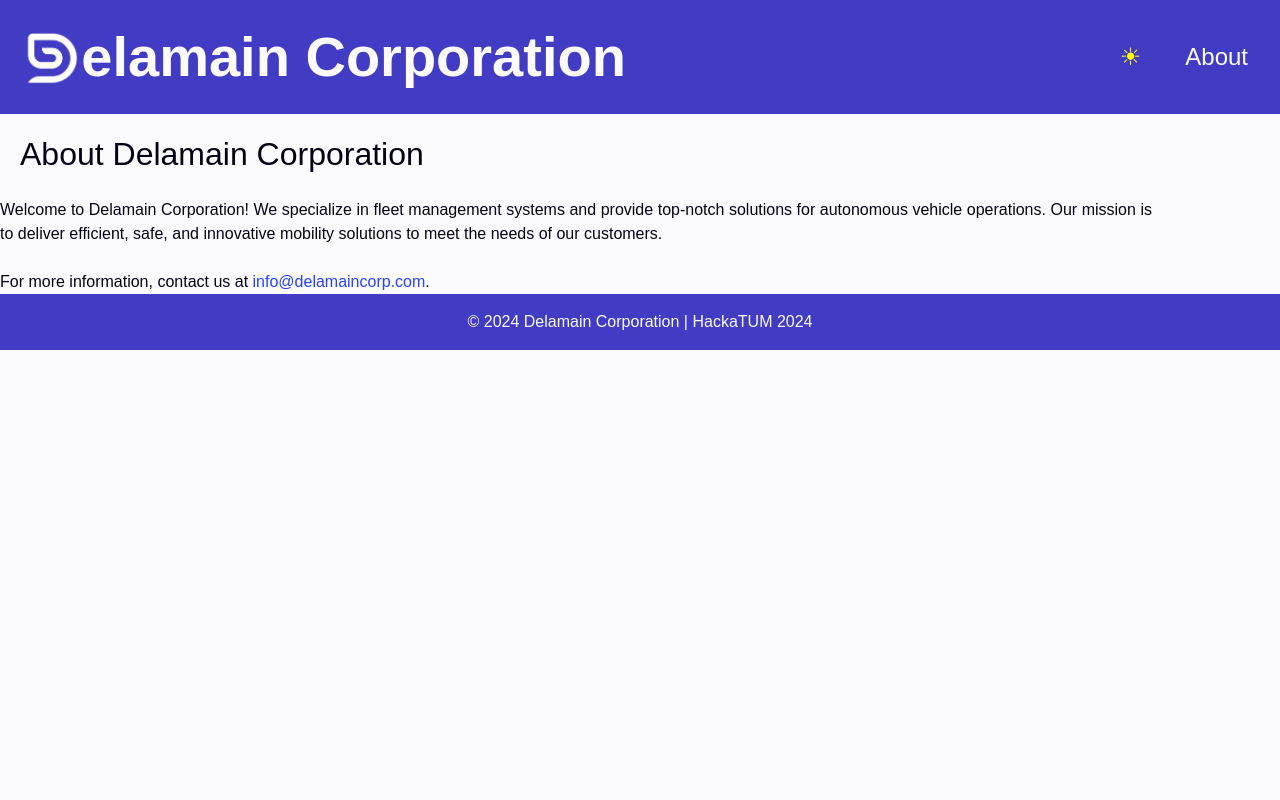
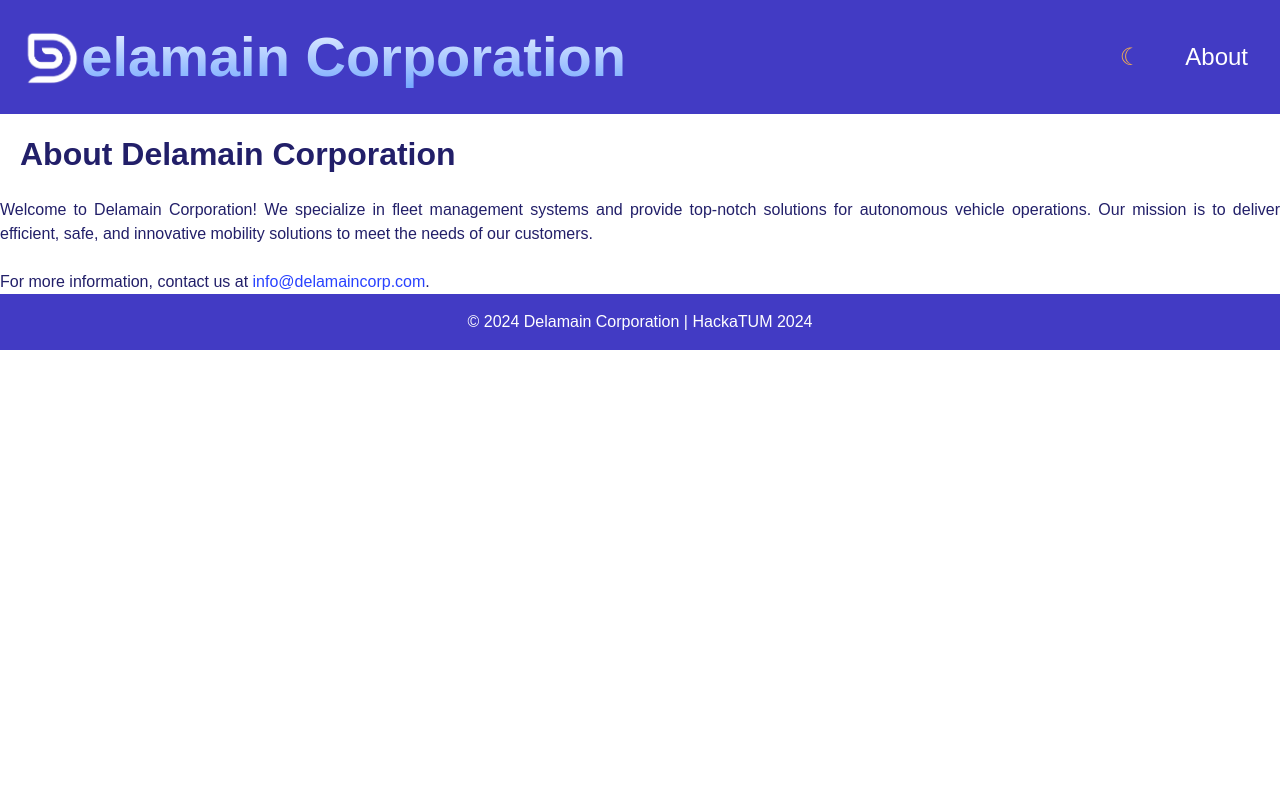
Before and after one commit to Shadow-Devil/delamain-corporation-hackatum-2024, a Flask app: page /about in a window 1280 px wide. Run offline with Flask 3, Linux system fonts and the light colour scheme.

Commit message:
index.html

```diff
--- a/templates/base.html
+++ b/templates/base.html
@@ -21,20 +21,28 @@
     <style>
 
         :root[data-theme="light"] {
-            --yellow: #fce4d4;
-            --white: #fbfbfe;
-            --text: #040316;
-            --background: #fbfbfe;
+            --yellow: #f1ad53;
+            --white: #ffffff; /*#EFCDD9;/*#eae9fc;*/
+            --black: #0e0d2c;
+            --red: #e54e8e;
+            --purple:#bc74bd;
+            --pink:#EFCDD9 ;
+            --text: #221f69;
+            --background: #ffffff; /*#fbfbfe;*/
             --primary: #423bc4;
             --secondary: #b8d7ff;
             --accent: #619bff;
         }
 
         :root[data-theme="dark"] {
-            --yellow: #fce4d4;
-            --white: #eae9fc;
-            --text: #eae9fc;
-            --background: #010104;
+            --yellow: #f5d5a1;
+            --white: #ffffff;
+            --black: #0e0d2c;
+            --red: #e76aa1;
+            --pink:#bc74bd;
+            --purple:#EFCDD9 ;
+            --text: #ffffff;
+            --background: #0e0d2c;
             --primary: #423bc4;
             --secondary: #001f47;
             --accent: #003a9e;
@@ -63,6 +71,7 @@
             text-indent: 20px; /* Adds a 20px indent; adjust as needed */
             margin-top: 20px; /* Adds 20px of space below */
             font-size: 2em; /* Makes the text bigger; you can adjust the value as needed */
+            font-weight: bold;
         }
 
         header {
@@ -120,7 +129,9 @@
         }
 
         .delete {
-    background: red;
+            background: var(--red);
+
+
             border: none;
             color: white;
             font-size: 1rem;
@@ -132,6 +143,24 @@
             justify-content: center;
         }
 
+        .start {
+            background: var(--background);
+            margin-left: 20px;
+            margin-bottom: 20px;
+            color: var(--text);
+            border: 1px solid var(--secondary);
+
+
+        }
+
+        .start:hover {
+            background-color: var(--accent);
+
+        }
+
+    .container:not(.is-max-tablet):not(.is-max-desktop):not(.is-max-widescreen) {
+        max-width: 100%;
+    }
 
         #scenarios {
             display: flex;
@@ -200,9 +229,13 @@
             color: var(--text);
             padding: 15px;
             border-radius: 5px;
-            {#margin-left: 20px;#}
-            {#margin-bottom: 20px;#}
-            width: 75%;
+        {
+            #margin-left: 20px;
+            #
+        } {
+            #margin-bottom: 20px;
+            #
+        } width: 75%;
         }
 
         .scenario-box:hover {
@@ -212,6 +245,13 @@
         .box a {
             color: var(--text);
             text-decoration: none;
+        }
+
+        .gradient-text {
+        font-weight: bold;
+        background: linear-gradient(to bottom, #ffffff, #619BFFFF);
+        -webkit-background-clip: text;
+        -webkit-text-fill-color: transparent;
     }
 
         .box a:hover {
@@ -233,7 +273,7 @@
 
         /* Set the color of the sun/moon icons to yellow */
         .theme-icon {
-            color: yellow;
+            color: var(--yellow);
         }
     </style>
 </head>
@@ -242,9 +282,9 @@
 <header>
     <img src="{{ url_for('static', filename='images/Logo.png') }}" alt="Delamain Logo"
          style="height: 60px;"> <!-- Logo on the left of the header -->
-    <a href="/" class="header-title">elamain Corporation</a> <!-- Company name directly next to the logo -->
+    <a href="/" class="header-title gradient-text">elamain Corporation</a> <!-- Company name directly next to the logo -->
     <nav class="navbar-menu-right">
-        <a class="navbar-item theme-icon" href="#" id="theme-toggle">&#9728;</a> <!-- Sun/Moon symbol -->
+        <a class="navbar-item theme-icon" href="#" id="theme-toggle">&#9790;</a> <!-- Sun/Moon symbol -->
         <a class="navbar-item" href="/about">About</a>
     </nav>
 </header>
--- a/templates/scenario.html
+++ b/templates/scenario.html
@@ -12,12 +12,14 @@ Delamain Corporation - Scenario {{ scenario.id }}
 </style>
 
 <div class="container">
-    <h2 class="subtitle">Scenario: {{ scenario.id }}</h2>
+    <h2 class="subtitle">Scenario: {{ scenario.id }} with {{ scenario.vehicles|length }} Vehicles
+                and {{ scenario.customers|length }} Customers</h2>
+    <p class="control">
     <button
             hx-post="{{ url_for("launch_scenario", id=scenario.id) }}"
             hx-swap="outerHTML"
             hx-on::before-request="startLoop()"
-            class="button">Start Scenario</button>
+            class="button">Start Scenario</button> </p>
     <div id="map"></div>
 </div>
 
```
Also changed, not shown: templates/home.html (+26 -10 lines). Lines whose indentation alone changed are shown as unchanged.
